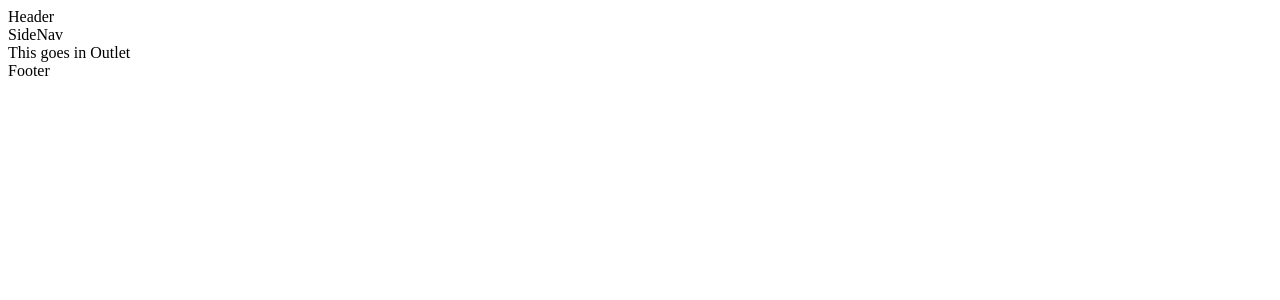
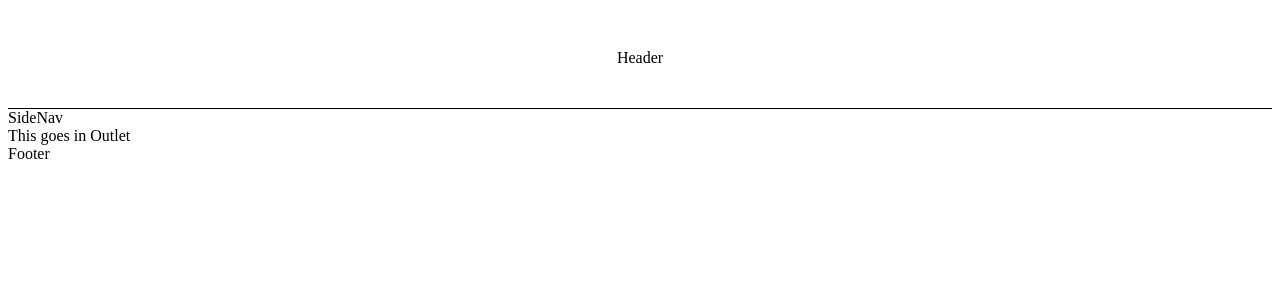
Before and after one commit to justasti/FEU6-galutinis-atsiskaitymas, a React (Vite) app: page / in a window 1280 px wide. Shown: the top 300 px of the page. Built offline with nearby package versions, Linux system fonts and the light colour scheme.

Commit message:
create header with basic styles

```diff
--- /dev/null
+++ b/src/features/header/header.component.jsx
@@ -0,0 +1,5 @@
+import {StyledHeader } from './header.styles'
+const Header = () => {
+  return <StyledHeader>Header</StyledHeader>
+}
+export default Header
--- /dev/null
+++ b/src/features/header/header.styles.jsx
@@ -0,0 +1,11 @@
+import styled from 'styled-components'
+
+export const StyledHeader = styled.header`
+  height: 100px;
+  border-bottom: 1px solid black;
+  position: sticky;
+  top: 0;
+  display: flex;
+  justify-content: center;
+  align-items: center;
+`
--- /dev/null
+++ b/src/features/index.js
@@ -0,0 +1 @@
+export { default as Header } from '../features/header/header.component'
--- a/src/layouts/main-layout/main.layout.jsx
+++ b/src/layouts/main-layout/main.layout.jsx
@@ -1,8 +1,9 @@
 import { Outlet } from 'react-router-dom'
+import { Header } from '../../features'
 const MainLayout = () => {
   return (
     <>
-      <header>Header</header>
+      <Header>Header</Header>
       <main>
         <aside>SideNav</aside>
         <Outlet />
```
